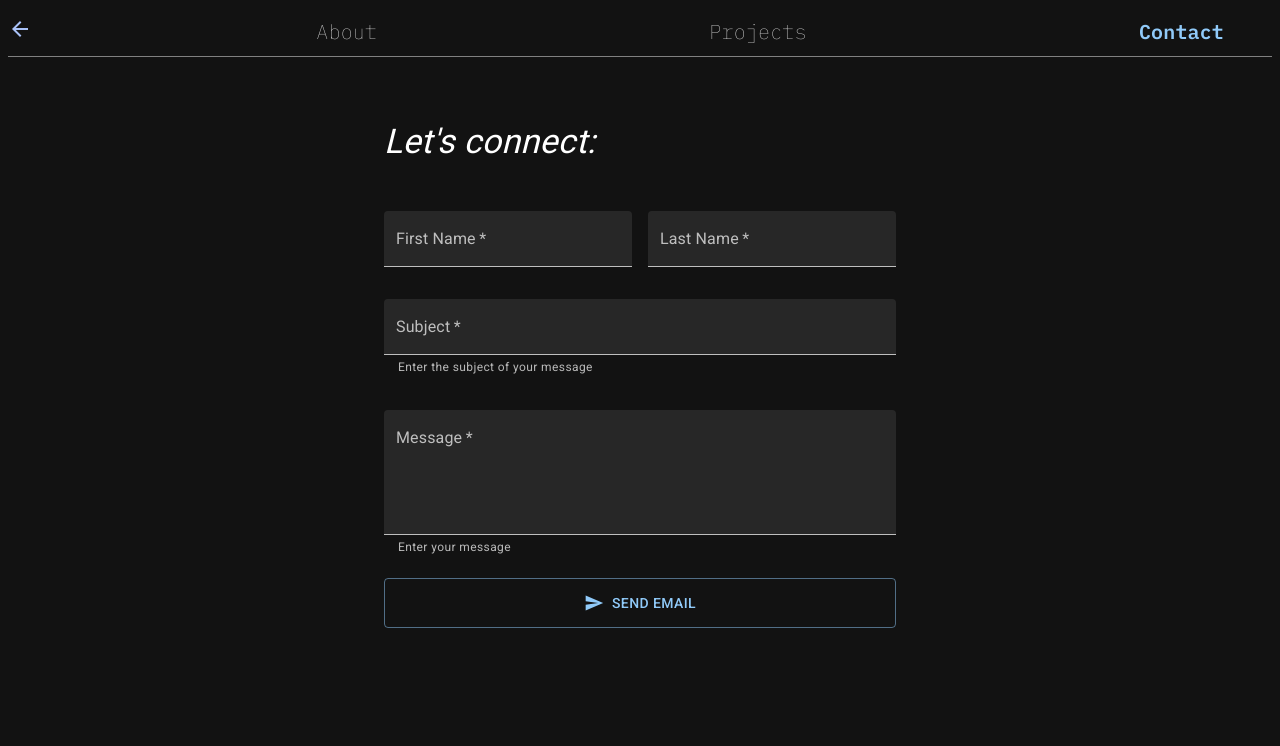
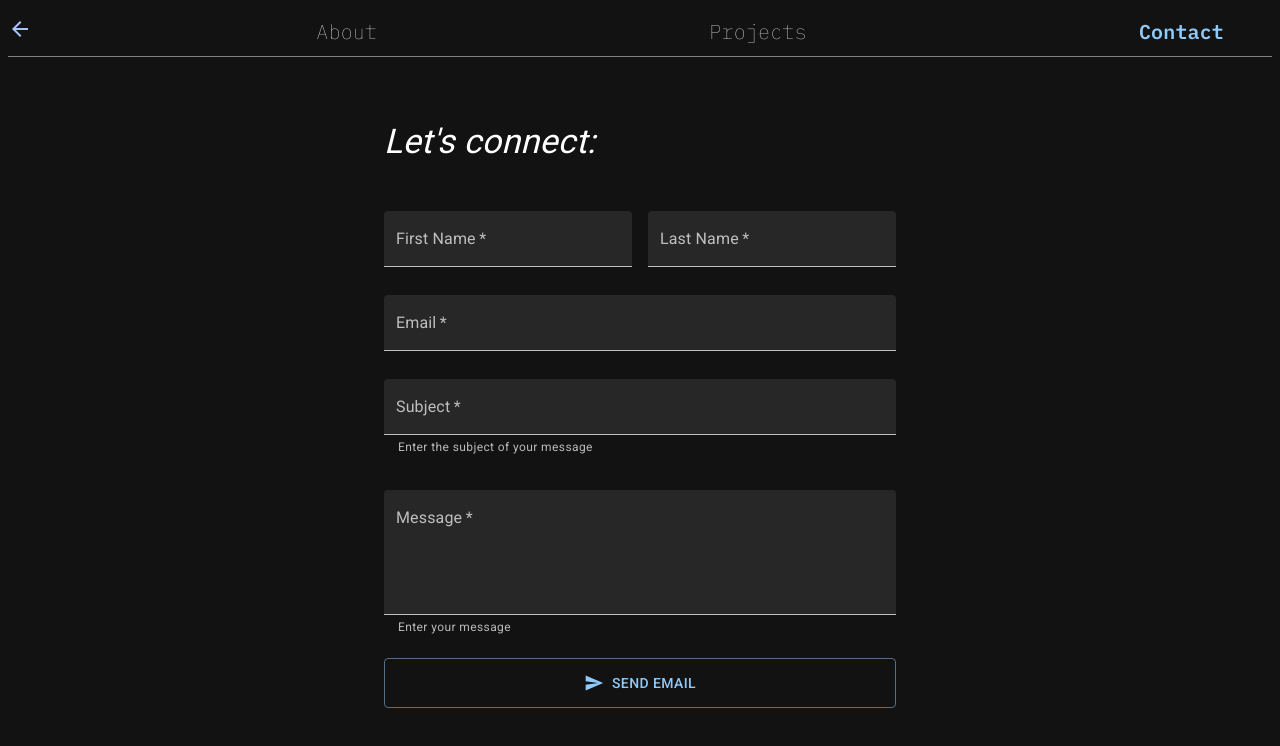
Before and after one commit to Trevor5008/portfolio-site, a Next.js app: page /contact in a window 1280 px wide. Shown: the top 746 px of the page. Built offline with nearby package versions, Linux system fonts and the light colour scheme.

Commit message:
Updated contact form to include email from field, also added error handling to route

```diff
--- a/src/app/api/contact-form/route.js
+++ b/src/app/api/contact-form/route.js
@@ -1,36 +1,38 @@
 import { NextResponse } from "next/server";
-// using Twilio SendGrid's v3 Node.js Library
-// https://github.com/sendgrid/sendgrid-nodejs
+import sgMail from "@sendgrid/mail";
 
-const sgMail = require("@sendgrid/mail");
-
-export async function POST(req, { params }) {
+export async function POST(req) {
+  try {
     const rawBody = await req.text();
     const data = JSON.parse(rawBody);
-   const { firstName, lastName, subject, message } = data;
+    const { firstName, lastName, email, subject, message } = data;
 
     sgMail.setApiKey(process.env.SENDGRID_API_KEY);
-   // TODO: Configure to handle multiple from addressess
     const msg = {
       to: "trezrevner@icloud.com", // Change to your recipient
-      from: "trevorwerner@hotmail.com", // Change to your verified sender
+      from: "noreply@trevor-werner.dev", // Change to your verified sender
       subject: subject,
       html: `
          <strong>Message:</strong> ${message}<br>
          <strong>From:</strong> ${firstName} ${lastName}<br>
-      `
+         <string>Email:</strong> ${email}
+      `,
     };
-   sgMail
-      .send(msg)
-      .then(() => {
+
+    await sgMail.send(msg);
     console.log("Email sent");
-      })
-      .catch((error) => {
-         console.error(error);
-      });
 
     return NextResponse.json({
-      message: "Message received",
+      message: "Message received and email sent",
       status: 200,
     });
+  } catch (error) {
+    console.error("Error sending email:", error.response ? error.response.body : error.message);
+
+    return NextResponse.json({
+      message: "Failed to send email",
+      status: 500,
+      error: error.message,
+    });
   }
+}
--- a/src/app/components/EmailForm.jsx
+++ b/src/app/components/EmailForm.jsx
@@ -12,10 +12,11 @@ import SendIcon from "@mui/icons-material/Send";
 import FormConfirm from "./FormConfirm";
 
 export default function EmailForm() {
+   const [firstName, setFirstName] = useState("");
+   const [lastName, setLastName] = useState("");
+   const [email, setEmail] = useState("");
    const [subject, setSubject] = useState("");
    const [message, setMessage] = useState("");
-   const [firstName, setFirstName] = useState("");
-   const [lastName, setLastName] = useState("");
    // Confirmation dialog modal
    const [sendConfirm, setSendConfirm] = useState(false);
 
@@ -25,6 +26,10 @@ export default function EmailForm() {
 
    function handleLastNameChange(evt) {
       setLastName(evt.target.value);
+   }
+
+   function handleEmailChange(evt) {
+      setEmail(evt.target.value);
    }
 
    function handleSubjectLine(evt) {
@@ -40,6 +45,7 @@ export default function EmailForm() {
       // Reset the form
       setFirstName("");
       setLastName("");
+      setEmail("");
       setSubject("");
       setMessage("");
       setSendConfirm(false);
@@ -56,6 +62,7 @@ export default function EmailForm() {
          body: JSON.stringify({
             firstName,
             lastName,
+            email,
             subject,
             message,
          }),
@@ -86,12 +93,18 @@ export default function EmailForm() {
             >
                Let&apos;s connect:
             </Typography>
+            {/* Confirmation send modal - > appears after submission */}
             <FormConfirm
                handleConfirm={handleConfirm}
                sendConfirm={sendConfirm}
                setSendConfirm={setSendConfirm}
             />
-            <Box display="flex" margin="1rem 0" fullWidth>
+            {/* First and Last Name fields */}
+            <Box
+               display="flex"
+               margin="1rem 0"
+               fullWidth
+            >
                {/* First Name */}
                <FormControl
                   id="first-name-control"
@@ -100,10 +113,12 @@ export default function EmailForm() {
                   }}
                   fullWidth
                >
+                  {/* First Name field */}
                   <TextField
                      id="first-name"
                      aria-describedby="first-name"
                      label="First Name"
+                     type="text"
                      variant="filled"
                      onChange={handleFirstNameChange}
                      value={firstName}
@@ -117,6 +132,28 @@ export default function EmailForm() {
                      id="last-name"
                      aria-describedby="last-name"
                      label="Last Name"
+                     type="text"
+                     variant="filled"
+                     onChange={handleEmailChange}
+                     value={email}
+                     required={true}
+                     fullWidth
+                  />
+               </FormControl>
+            </Box>
+            {/* Email */}
+            <FormControl
+               id="email-control"
+               sx={{
+                  margin: ".75rem 0",
+               }}
+               fullWidth
+            >
+               <TextField
+                  id="email"
+                  aria-describedby="email"
+                  label="Email"
+                  type="email"
                   variant="filled"
                   onChange={handleLastNameChange}
                   value={lastName}
@@ -124,7 +161,6 @@ export default function EmailForm() {
                   fullWidth
                />
             </FormControl>
-            </Box>
             {/* Subject Line */}
             <FormControl
                id="subject-line-control"
```
Lines whose indentation alone changed are shown as unchanged.
